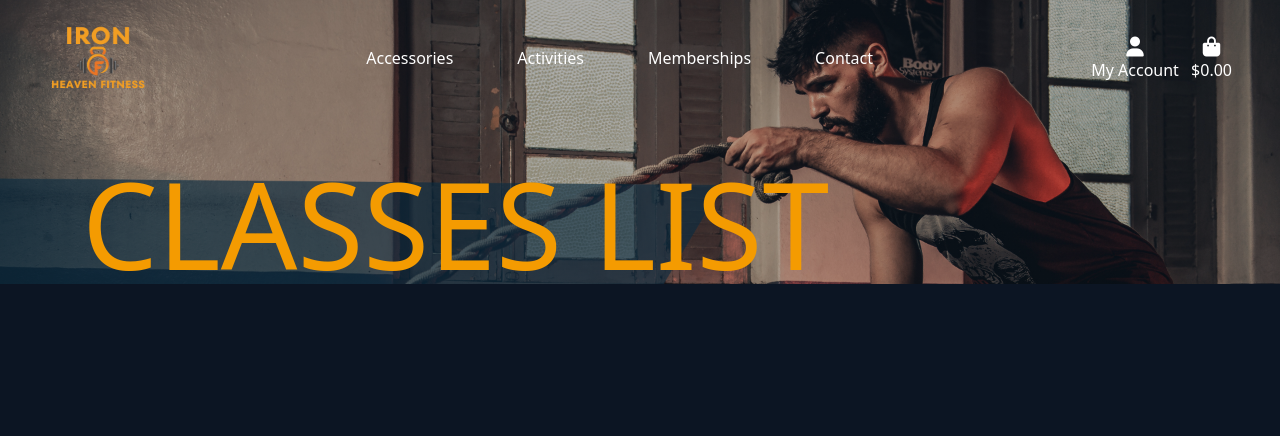
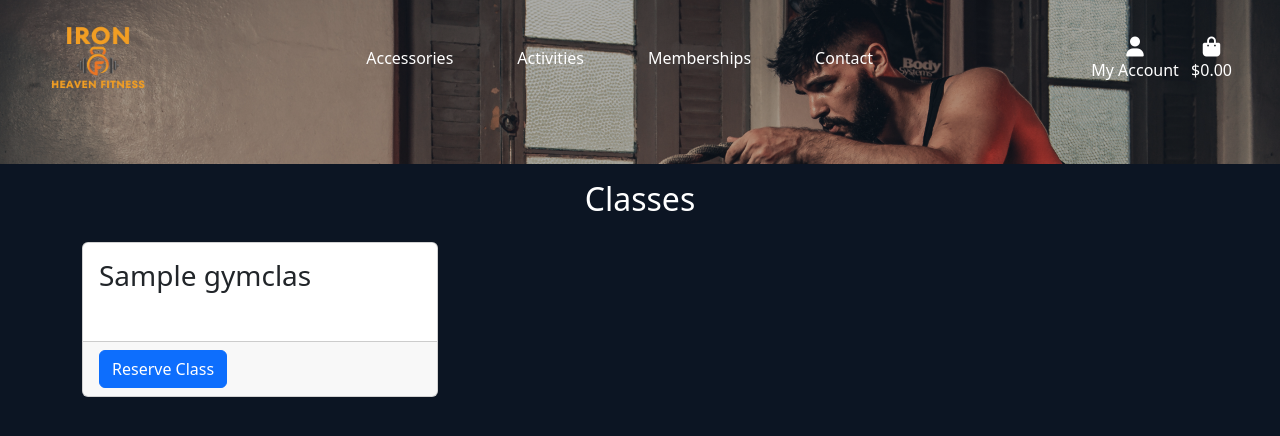
Before and after one commit to richard9106/Project-5, a Django app: page /classes in a window 1280 px wide. Shown: the top 436 px of the page. Run offline with Django 5.2, Linux system fonts and the light colour scheme; tables that the repository leaves empty hold one stand-in row (values such as "Sample post"); some libraries are stand-ins or nearby versions.

Commit message:
Feat: adding gym classes, with view and data

```diff
--- a/classes/models.py
+++ b/classes/models.py
@@ -1,12 +1,22 @@
 """manage gym classes """
 from django.db import models
 from users.models import CustomUser
+from datetime import time
 
 class GymClass(models.Model):
     """ list of classes"""
     name = models.CharField(max_length=100)
     description = models.TextField()
-    schedule = models.DateTimeField()
+    day_of_week = models.CharField(max_length=10, choices=[
+        ('Monday', 'Monday'),
+        ('Tuesday', 'Tuesday'),
+        ('Wednesday', 'Wednesday'),
+        ('Thursday', 'Thursday'),
+        ('Friday', 'Friday'),
+        ('Saturday', 'Saturday'),
+        ('Sunday', 'Sunday'),
+    ], default="Monday")
+    time = models.TimeField(default=time(9, 0))
 
     def __str__(self):
         return self.name
--- a/classes/templates/classes_list.html
+++ b/classes/templates/classes_list.html
@@ -1,7 +1,53 @@
 {% extends "base.html" %}
 
-{% block content %}
+{% block content-gymclass %}
+<div class="container">
+    <div class="text-center py-3">
+        <h2>Classes</h2>
+    </div>
+    <div class="row">
+        {% for gymclass in classes %}
+        <div class="col-lg-4 col-md-6 mb-4">
+            <div class="card h-100">
+                <div class="card-body">
+                    <h3 class="card-title">{{ gymclass.name }}</h3>
+                    <p class="card-text">{{ gymclass.description }}</p>
+                </div>
+                <div class="card-footer">
+                    <button class="btn btn-primary btn-block" data-toggle="modal" data-target="#reserveModal{{ gymclass.id }}">
+                        Reserve Class
+                    </button>
+                </div>
+            </div>
+        </div>
 
-<h1>Classes List</h1>
+        <!-- Modal para cada clase -->
+        <div class="modal fade" id="reserveModal{{ gymclass.id }}" tabindex="-1" role="dialog" aria-labelledby="reserveModalLabel{{ gymclass.id }}" aria-hidden="true">
+            <div class="modal-dialog" role="document">
+                <div class="modal-content">
+                    <div class="modal-header">
+                        <h5 class="modal-title" id="reserveModalLabel{{ gymclass.id }}">Reserve Class</h5>
+                        <button type="button" class="close" data-dismiss="modal" aria-label="Close">
+                            <span aria-hidden="true">&times;</span>
+                        </button>
+                    </div>
+                    <div class="modal-body">
+                        <p><strong>User Name:</strong> John Doe</p> <!-- Aquí puedes reemplazar "John Doe" con el nombre del usuario dinámicamente -->
+                        <p><strong>Class Name:</strong> {{ gymclass.name }}</p>
+                        <p><strong>Description:</strong> {{ gymclass.description }}</p>
+                        <p><strong>Day:</strong> Monday</p> <!-- Ejemplo: día de la semana -->
+                        <p><strong>Time:</strong> 10:00 AM</p> <!-- Ejemplo: hora -->
+                    </div>
+                    <div class="modal-footer">
+                        <button type="button" class="btn btn-secondary" data-dismiss="modal">Close</button>
+                        <button type="button" class="btn btn-primary">Confirm Reservation</button>
+                    </div>
+                </div>
+            </div>
+        </div>
+        <!-- Fin del modal -->
 
+        {% endfor %}
+    </div>
+</div>
 {% endblock %}
--- a/classes/views.py
+++ b/classes/views.py
@@ -1,8 +1,14 @@
-from django.shortcuts import render
+"""View for clases """
+from django.shortcuts import render, redirect, get_object_or_404
+from .models import GymClass
 
 
+def classes_list(request):
+    """ Pass all the classes"""
+    classes = GymClass.objects.all()  # Obtener todas las clases desde el modelo
+    return render(request, 'classes_list.html', {'classes': classes})
 
-# Create your views here.
-def classes_list(request):
-    """ View for home page"""
-    return render(request, "classes_list.html")
+def reserve_class(request, class_id):
+    # Logic to reserve the class
+    # Here you can implement the logic for class reservation based on the received class_id
+    return HttpResponse("Reserve Class view placeholder")
--- a/templates/base.html
+++ b/templates/base.html
@@ -68,6 +68,8 @@
         </main>
     </header>
 
+    {% block content-gymclass %}
+    {% endblock %}
 
 
 
--- a/templates/includes/main-nav.html
+++ b/templates/includes/main-nav.html
@@ -60,7 +60,7 @@
         </li>
 
         <li class="nav-item">
-          <a class="nav-link me-5" href="#" id="activities-link">
+          <a class="nav-link me-5" href="{% url 'classes_list' %}" id="activities-link">
             Activities
           </a>
         </li>
```
Also changed, not shown: classes/migrations/0003_remove_gymclass_schedule_gymclass_day_of_week_and_more.py (added), payments/migrations/0001_initial.py (added).
